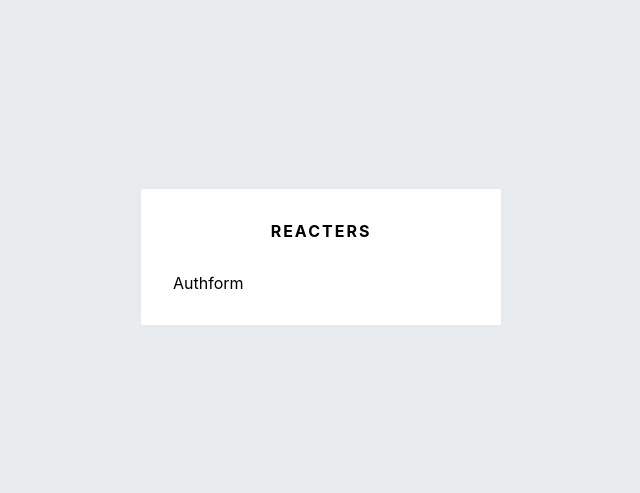
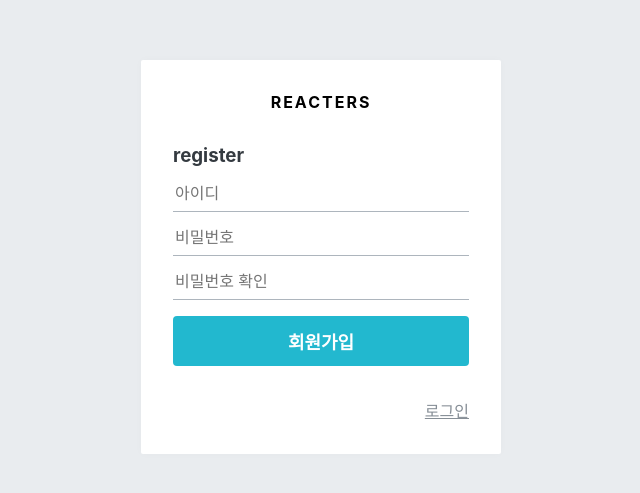
Before and after one commit to zerofe13/blog_project, a React (Create React App) app in the folder blog-frontend/: page /register in a window 1280 px wide. Shown: the part 143-636 px from the top of the page, without its empty margins (319-959 px from the left). Built offline with nearby package versions, Linux system fonts and the light colour scheme.

Commit message:
AuthForm-register

```diff
--- a/blog-frontend/src/components/auth/AuthForm.js
+++ b/blog-frontend/src/components/auth/AuthForm.js
@@ -1,10 +1,90 @@
 import React from 'react';
 import styled from 'styled-components';
+import { Link } from 'react-router-dom';
+import palette from '../../lib/styles/palette';
+import Button from '../common/Button';
 
-const AuthFromBlock = styled.div``;
+const AuthFromBlock = styled.div`
+  h3 {
+    margin: 0;
+    color: ${palette.gray[8]};
+    margin-bottom: 1rem;
+  }
+`;
 
-const AuthFrom = () => {
-  return <AuthFromBlock>Authform</AuthFromBlock>;
+const StyledInput = styled.input`
+  font-size: 1rem;
+  border: none;
+  border-bottom: 1px solid ${palette.gray[5]};
+  padding-bottom: 0.5rem;
+  outline: none;
+  width: 100%;
+  &:focus {
+    color: $oc-teal-7;
+    border-bottom: 1px solid ${palette.gray[7]};
+  }
+  & + & {
+    margin-top: 1rem;
+  }
+`;
+const Footer = styled.div`
+  margin-top: 2rem;
+  text-align: right;
+  a {
+    color: ${palette.gray[6]};
+    text-decoration: underline;
+    &:hover {
+      color: ${palette.gray[9]};
+    }
+  }
+`;
+const ButtonWithMarginTop = styled(Button)`
+  margin-top: 1rem;
+`;
+
+const textMap = {
+  login: '로그인',
+  register: '회원가입',
+};
+
+const AuthFrom = ({ type }) => {
+  const text = textMap[type];
+  return (
+    <AuthFromBlock>
+      <h3>{type}</h3>
+      <form>
+        <StyledInput
+          autoComplete="username"
+          name="username"
+          placeholder="아이디"
+        />
+        <StyledInput
+          autoComplete="new-password"
+          name="password"
+          placeholder="비밀번호"
+          type="password"
+        />
+        {type === 'register' && (
+          <StyledInput
+            autoComplete="new-password"
+            name="passwordConfirm"
+            placeholder="비밀번호 확인"
+            type="password"
+          />
+        )}
+        <ButtonWithMarginTop fullWidth cyan>
+          {text}
+        </ButtonWithMarginTop>
+      </form>
+      <Footer>
+        {type === 'login' ? (
+          <Link to="/register"> 회원가입</Link>
+        ) : (
+          <Link to="/login"> 로그인</Link>
+        )}
+      </Footer>
+    </AuthFromBlock>
+  );
 };
 
 export default AuthFrom;
--- a/blog-frontend/src/components/common/Button.js
+++ b/blog-frontend/src/components/common/Button.js
@@ -1,5 +1,5 @@
 import React from 'react';
-import styled from 'styled-components';
+import styled, { css } from 'styled-components';
 import palette from '../../lib/styles/palette';
 
 const StyledButton = styled.button`
@@ -16,7 +16,24 @@
   &:hover {
     background: ${palette.gray[6]};
   }
+
+  ${(props) =>
+    props.fullWidth &&
+    css`
+      padding-top: 0.75rem;
+      padding-bottom: 0.75rem;
+      width: 100%;
+      font-size: 1.125rem;
+    `}
+
+  ${(props) =>
+    props.cyan &&
+    css`
+      background: ${palette.cyan[5]};
+      &:hover {
+        background: ${palette.cyan[4]};
+      }
+    `}
 `;
-
 const Button = (props) => <StyledButton {...props} />;
 export default Button;
--- a/blog-frontend/src/modules/auth.js
+++ b/blog-frontend/src/modules/auth.js
@@ -1,14 +1,40 @@
 import { createAction, handleActions } from 'redux-actions';
+import produce from 'immer';
+//액션타입
+const CHANG_FIELD = 'auth/CHANG_FIELD';
+const INITIALIZE_FORM = 'auth/INITIALIZE_FORM';
 
-const SAMPLE_ACTION = 'auth/SAMPLE_ACTION';
-
-export const sampleAction = createAction(SAMPLE_ACTION);
-
-const initialState = {};
+export const changeField = createAction(
+  CHANG_FIELD,
+  ({ form, key, value }) => ({
+    form, //login,register
+    key,
+    value,
+  }),
+);
+export const initializeForm = createAction(INITIALIZE_FORM, (form) => form);
+const initialState = {
+  register: {
+    username: '',
+    password: '',
+    passwordConfirm: '',
+  },
+  login: {
+    username: '',
+    password: '',
+  },
+};
 
 const auth = handleActions(
   {
-    [SAMPLE_ACTION]: (state, action) => state,
+    [CHANG_FIELD]: (state, { payload: { form, key, value } }) =>
+      produce(state, (draft) => {
+        draft[form][key] = value; //immer state.register(form).username(key) = value
+      }),
+    [INITIALIZE_FORM]: (state, { payload: form }) => ({
+      ...state,
+      [form]: initialState[form],
+    }),
   },
   initialState,
 );
--- a/blog-frontend/src/pages/LoginPage.js
+++ b/blog-frontend/src/pages/LoginPage.js
@@ -5,7 +5,7 @@
 const LoginPage = () => {
   return (
     <AuthTemplate>
-      <AuthFrom />
+      <AuthFrom type="login" />
     </AuthTemplate>
   );
 };
--- a/blog-frontend/src/pages/RegisterPage.js
+++ b/blog-frontend/src/pages/RegisterPage.js
@@ -5,7 +5,7 @@
 const RegisterPage = () => {
   return (
     <AuthTemplate>
-      <AuthFrom />
+      <AuthFrom type="register" />
     </AuthTemplate>
   );
 };
```
Also changed, not shown: blog-frontend/src/containers/LoginForm.js (added).
